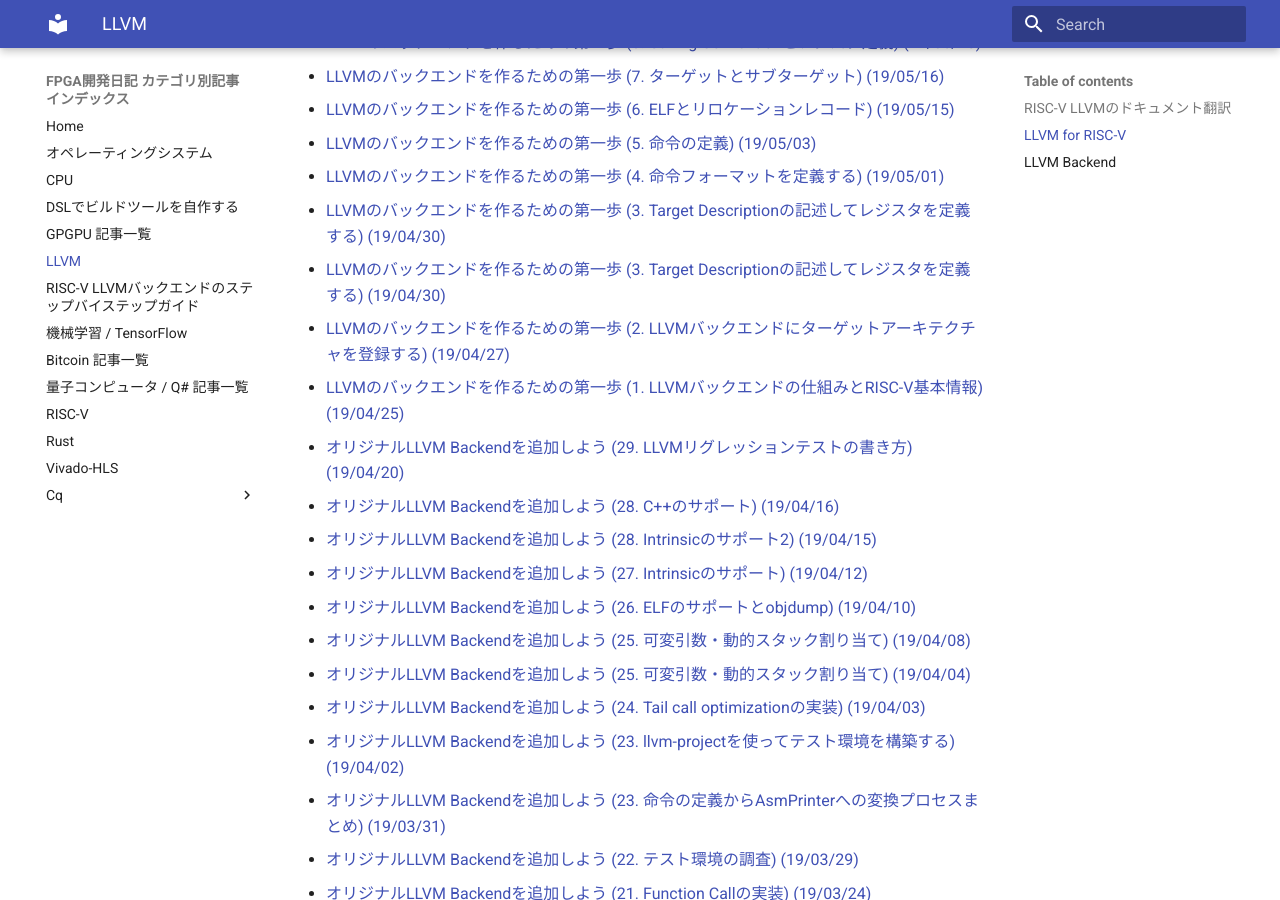
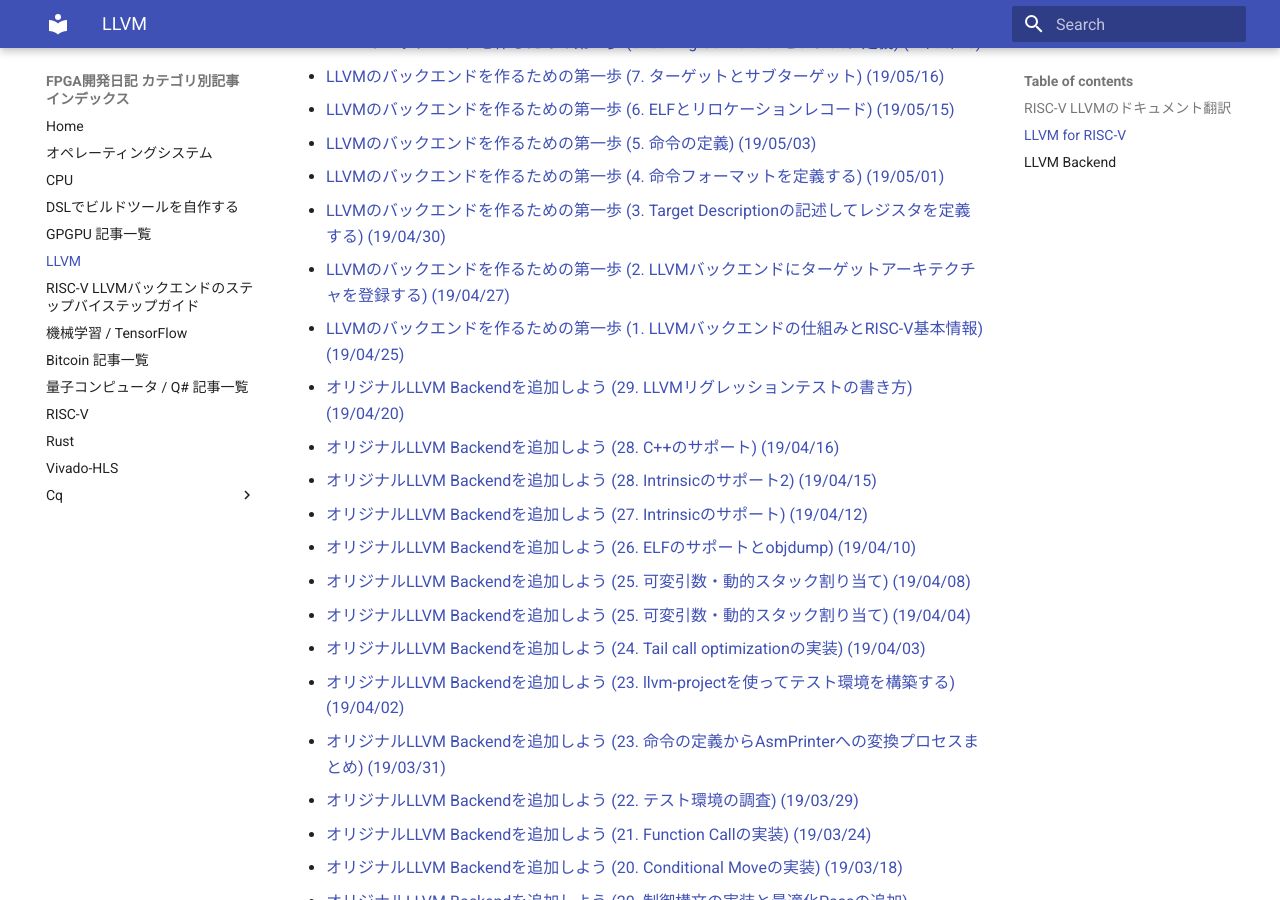
Before and after one commit to i4kimura/github_pages, an MkDocs documentation site: the page built from docs/llvm.md, in a window 1280 px wide and 900 px high, scrolled down 4478 px. Built offline with MkDocs 1.6.1 and Material for MkDocs 9.7.7, drawn with Linux system fonts in a browser that asks for light colours; some of the changed lines change nothing that is shown.

Commit message:
Update llvm.md
- Remove duplicated entry.  (http://msyksphinz.hatenablog.com/entry/2019/04/30/040000)
- Fix broken link. (https://msyksphinz.hatenablog.com/entry/2019/06/10/040000)

```diff
--- a/docs/llvm.md
+++ b/docs/llvm.md
@@ -79,7 +79,7 @@
 - [LLVMのバックエンドを作るための第一歩 (25. int32型以外のサポート) (19/06/17)](http://msyksphinz.hatenablog.com/entry/2019/06/17/040000)
 - [LLVMのバックエンドを作るための第一歩 (24. ポインタのサポート) (19/06/15)](http://msyksphinz.hatenablog.com/entry/2019/06/15/000000)
 - [LLVMのバックエンドを作るための第一歩 (23. グローバル変数の取り扱い) (19/06/12)](http://msyksphinz.hatenablog.com/entry/2019/06/12/040000)
-- [LLVMのバックエンドを作るための第一歩 (22. RISC-Vに存在しないパタンをどのように命令生成するか) (19/06/10)](http://msyksphinz.hatenablog.com/entry/2019/06/08/182641)
+- [LLVMのバックエンドを作るための第一歩 (22. RISC-Vに存在しないパタンをどのように命令生成するか) (19/06/10)](https://msyksphinz.hatenablog.com/entry/2019/06/10/040000)
 - [LLVMのバックエンドを作るための第一歩 (21. 演算命令の追加) (19/06/09)](http://msyksphinz.hatenablog.com/entry/2019/06/08/175417)
 - [LLVMのバックエンドを作るための第一歩 (20. 定数を生成させるパタンの追加) (19/06/08)](http://msyksphinz.hatenablog.com/entry/2019/06/08/040000)
 - [LLVMのバックエンドを作るための第一歩 (19. 関数のスタックフレームの作り方) (19/06/06)](http://msyksphinz.hatenablog.com/entry/2019/06/06/040000)
@@ -98,7 +98,6 @@
 - [LLVMのバックエンドを作るための第一歩 (6. ELFとリロケーションレコード) (19/05/15)](http://msyksphinz.hatenablog.com/entry/2019/05/15/040000)
 - [LLVMのバックエンドを作るための第一歩 (5. 命令の定義) (19/05/03)](http://msyksphinz.hatenablog.com/entry/2019/05/03/040000)
 - [LLVMのバックエンドを作るための第一歩 (4. 命令フォーマットを定義する) (19/05/01)](http://msyksphinz.hatenablog.com/entry/2019/05/01/040000)
-- [LLVMのバックエンドを作るための第一歩 (3. Target Descriptionの記述してレジスタを定義する) (19/04/30)](http://msyksphinz.hatenablog.com/entry/2019/04/30/040000)
 - [LLVMのバックエンドを作るための第一歩 (3. Target Descriptionの記述してレジスタを定義する) (19/04/30)](http://msyksphinz.hatenablog.com/entry/2019/04/30/040000)
 - [LLVMのバックエンドを作るための第一歩 (2. LLVMバックエンドにターゲットアーキテクチャを登録する) (19/04/27)](http://msyksphinz.hatenablog.com/entry/2019/04/27/040000)
 - [LLVMのバックエンドを作るための第一歩 (1. LLVMバックエンドの仕組みとRISC-V基本情報) (19/04/25)](http://msyksphinz.hatenablog.com/entry/2019/04/25/040000)
```
